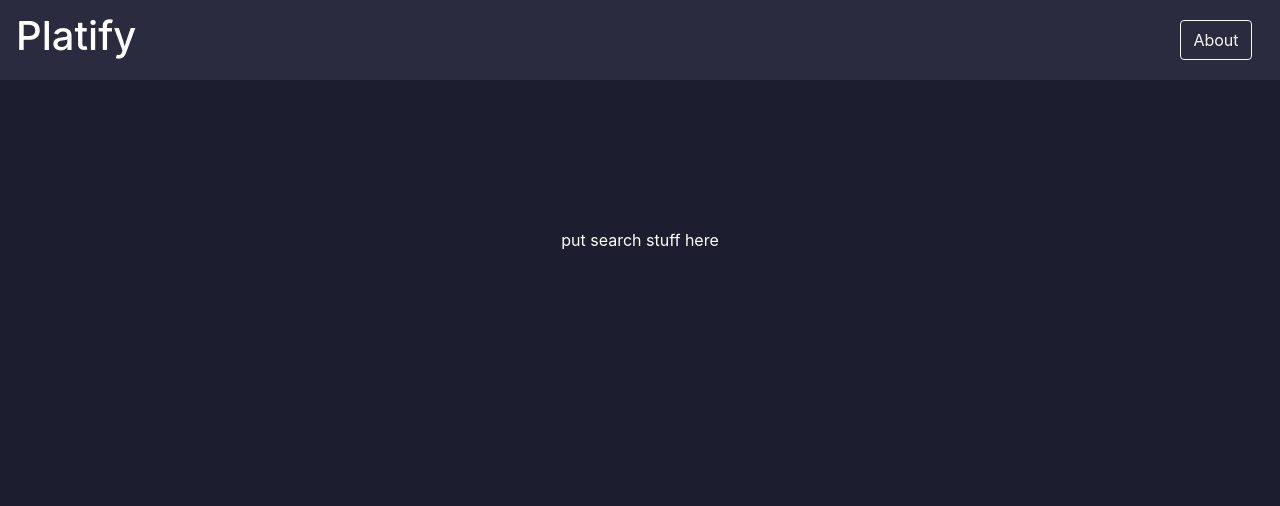
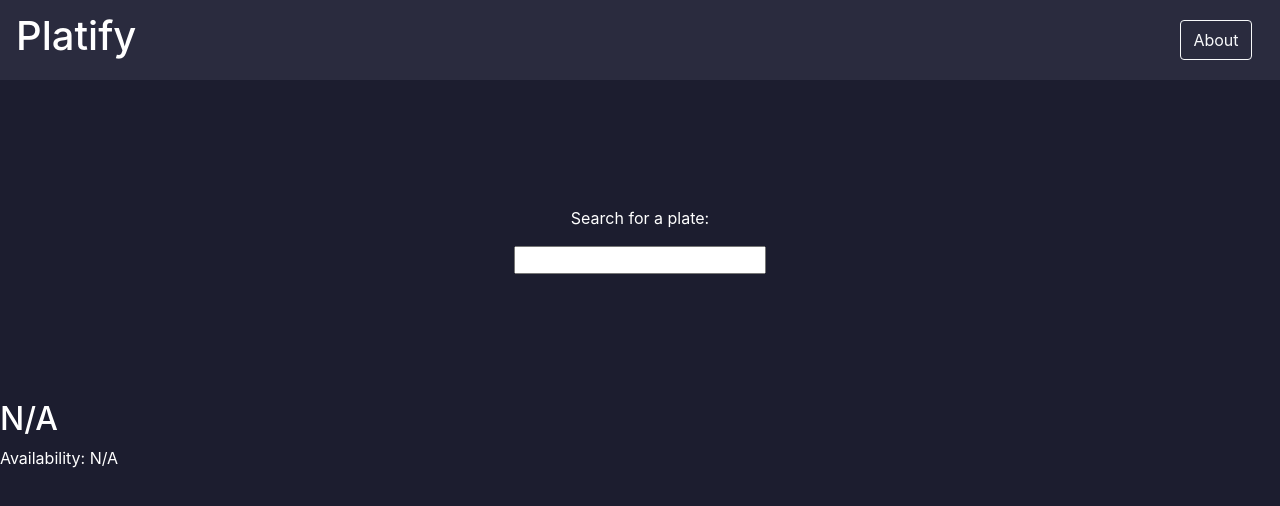
Before and after one commit to omkarkaul/platify, a website: page pages/search.html in a window 1280 px wide. Drawn offline with nearby package versions, Linux system fonts and the light colour scheme; files that its build step writes are made by us from their sources.

Commit message:
added input field and display results to page for testing

```diff
--- a/pages/search.html
+++ b/pages/search.html
@@ -20,13 +20,23 @@
 		</div>
 
 		<div id = "platify-search-container">
-            put search stuff here
-        </div>
+			<div id = "platify-search">
+				<p>Search for a plate:</p>
+            	<input id = 'plate-search' type="text">
+			</div>
+		</div>
+
+		<div id = "platify-plate-data-container">
+			<div id = "platify-plate-data">
+				<h2 id = "plate">N/A</h2>
+				<p id = "plate-availability">Availability: N/A</p>
+			</div>
+		</div>
 
 		<!-- add scripts here -->
 		<script src="https://code.jquery.com/jquery-3.4.1.slim.min.js" integrity="sha384-J6qa4849blE2+poT4WnyKhv5vZF5SrPo0iEjwBvKU7imGFAV0wwj1yYfoRSJoZ+n" crossorigin="anonymous"></script>
 		<script src="https://cdn.jsdelivr.net/npm/popper.js@1.16.0/dist/umd/popper.min.js" integrity="sha384-Q6E9RHvbIyZFJoft+2mJbHaEWldlvI9IOYy5n3zV9zzTtmI3UksdQRVvoxMfooAo" crossorigin="anonymous"></script>
 		<script src="https://stackpath.bootstrapcdn.com/bootstrap/4.4.1/js/bootstrap.min.js" integrity="sha384-wfSDF2E50Y2D1uUdj0O3uMBJnjuUD4Ih7YwaYd1iqfktj0Uod8GCExl3Og8ifwB6" crossorigin="anonymous"></script>
-		<script type = "module" src="index.js"></script>
+		<script type = "module" src="search.js"></script>
 	</body>
 </html>
```
